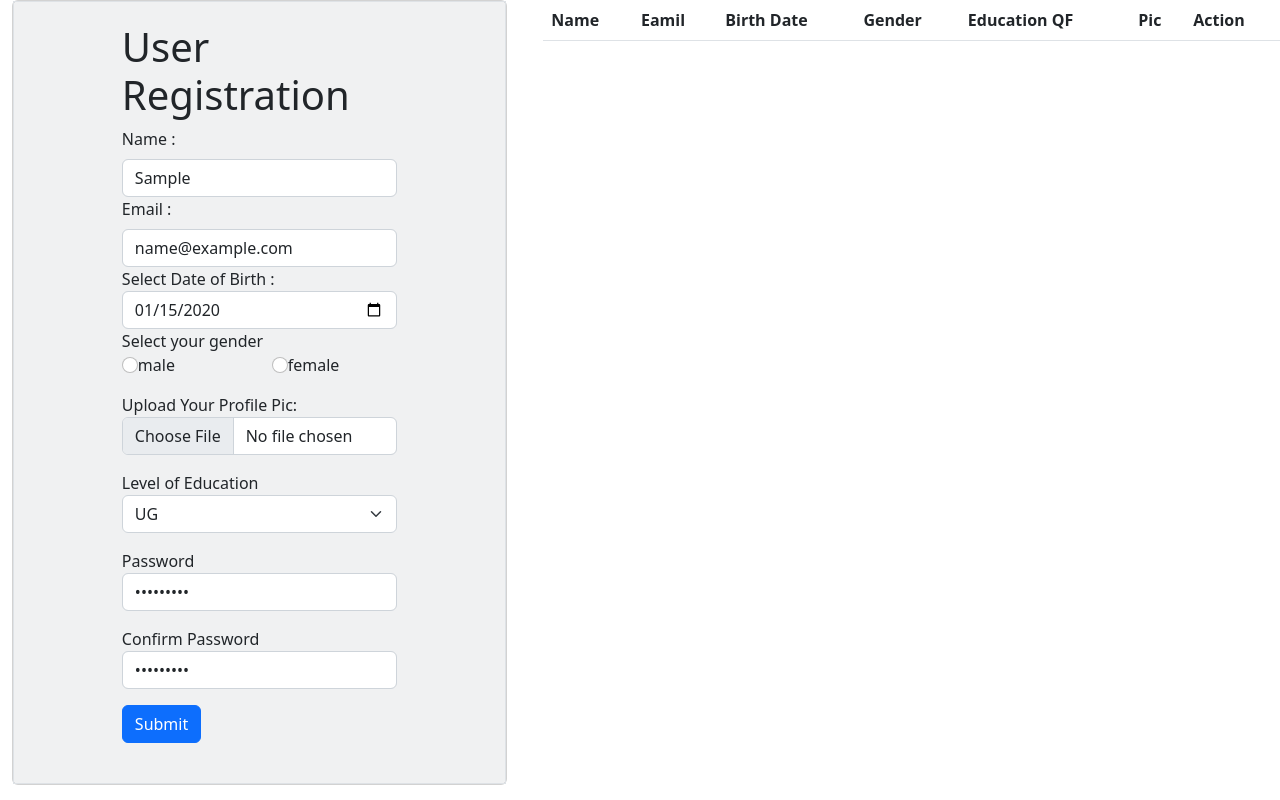
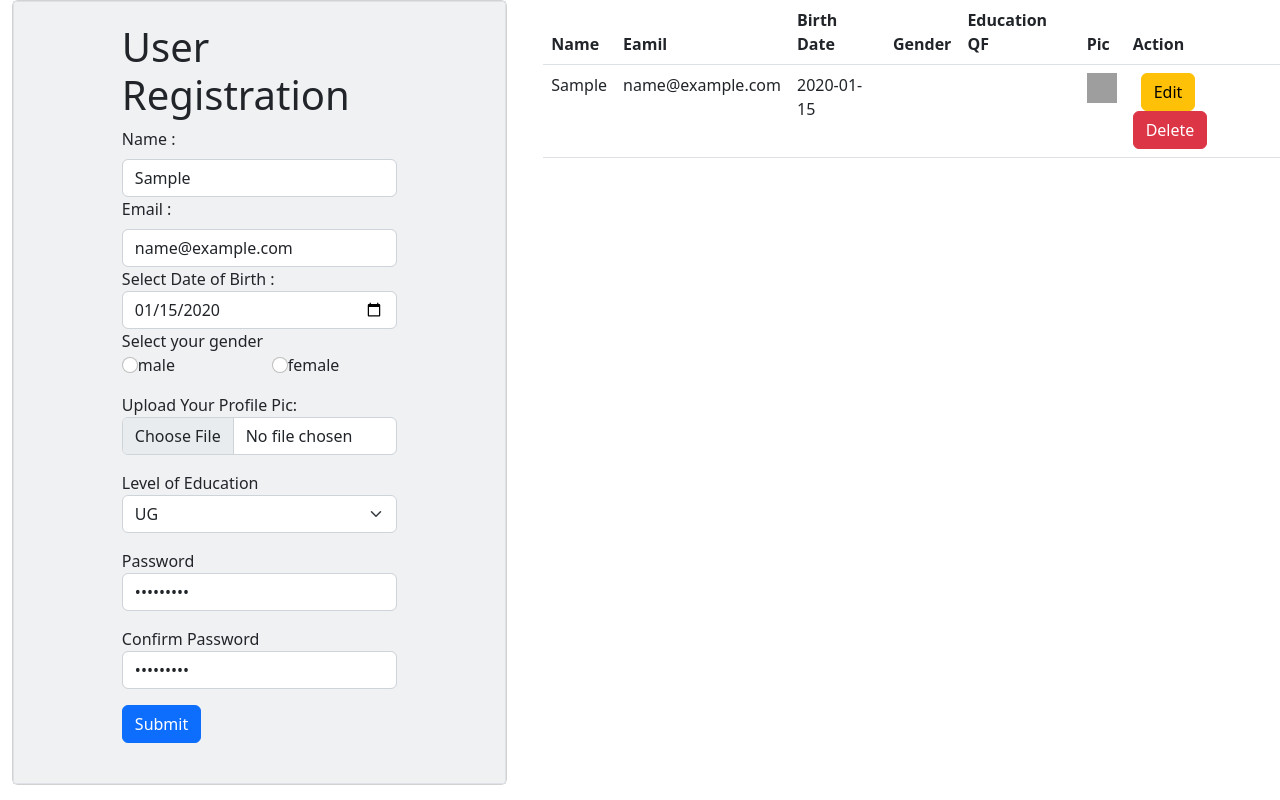
Before and after one commit to ashu7007/ReactTraining, a React (Create React App) app: page / in a window 1280 px wide. Both pictures are taken after typing "Sample", "name@example.com", "2020-01-15", "Sample123", "Sample123" into the empty fields and a click on the button "Submit". Built offline with nearby package versions, Linux system fonts and the light colour scheme; grey boxes are pictures that could not be loaded.

Commit message:
task day 8 fixed table issue

```diff
--- a/src/components/RegisterComponent/registerFormRedux.js
+++ b/src/components/RegisterComponent/registerFormRedux.js
@@ -2,16 +2,16 @@ import { useEffect } from "react";
 import DatePicker from "react-datepicker";
 import Select from "react-select";
 import { useSelector, useDispatch } from 'react-redux'
-import { addUser } from "../../reducer/reducer";
+import { addUser,updateFormValues} from "../../reducer/reducer";
 
 import "react-datepicker/dist/react-datepicker.css";
 import "bootstrap/dist/css/bootstrap.min.css";
 
 
 function RegisterComponent() {
-    console.log((state) => state.store.listItem);
-    const formValues = useSelector((state) => state.formValues);
-    const listItem = useSelector((state) => state.listItem);
+
+    const formValues = useSelector((state) => state.formValue.formValues);
+    const listItem = useSelector((state) => state.formValue.listItem);
 
     const formErrors = useSelector((state) => state.formErrors);
     const isSubmit = useSelector((state) => state.IsSubmit);
@@ -50,7 +50,8 @@ function RegisterComponent() {
 
 
     const handleChange = (e) => {
-        // const { name, value } = e.target;
+        const { name, value } = e.target;
+        dispatch(updateFormValues({name,value}));
         // setFormValues({ ...formValues, [name]: value });
     };
 
@@ -115,9 +116,11 @@ function RegisterComponent() {
     };
 
     const handleSubmit = (e) => {
+        console.log(e.target.name.value);
+        // console.log(formValues);
         e.preventDefault();
         // validate(formValues);
-        // dispatch(addUser(formValues))
+        dispatch(addUser());
         // setIsSubmit(true);
         // setlistItem(listItem => [...listItem, formValues])
         // console.log(listItem)
@@ -182,23 +185,24 @@ function RegisterComponent() {
         </div>
         )}
     }
-    // const tableRows = listItem.map((data,index) => {
-    //     return (
-    //       <tr key={index}>
-    //         <td>{data.name}</td>
-    //         <td>{data.email}</td>
-    //         <td>{data.dob}</td>
-    //         <td>{data.gender}</td>
-    //         <td>{data.eduLevel}</td>
-    //         <td><img width="30" height="30" src="https://st.depositphotos.com/2101611/3925/v/950/depositphotos_39258143-stock-illustration-businessman-avatar-profile-picture.jpg"/></td>
-    //         <td >
-    //             <button className="btn btn-warning mx-2" data-item={data} onClick={() => handleChoosedRow(data,index)}>Edit</button>
-    //             <button className="btn btn-danger mx-auto" onClick={() => removeHandler(index)}>Delete</button>
-    //         </td>
+    const tableRows = listItem.map((data,index) => {
+      console.log(data);
+        return (
+          <tr key={index}>
+            <td>{data.name}</td>
+            <td>{data.email}</td>
+            <td>{data.dob}</td>
+            <td>{data.gender}</td>
+            <td>{data.eduLevel}</td>
+            <td><img width="30" height="30" src="https://st.depositphotos.com/2101611/3925/v/950/depositphotos_39258143-stock-illustration-businessman-avatar-profile-picture.jpg"/></td>
+            <td >
+                <button className="btn btn-warning mx-2" data-item={data} onClick={() => handleChoosedRow(data,index)}>Edit</button>
+                <button className="btn btn-danger mx-auto" onClick={() => removeHandler(index)}>Delete</button>
+            </td>
 
-    //       </tr>
-    //     );
-    //   });
+          </tr>
+        );
+      });
 
   return (
     <div className="row">
@@ -360,7 +364,7 @@ function RegisterComponent() {
                 </tr>
             </thead>
             <tbody>
-            {/* {tableRows} */}
+            {tableRows}
             </tbody>
         </table>
     </div>
--- a/src/reducer/reducer.js
+++ b/src/reducer/reducer.js
@@ -59,12 +59,11 @@ export const formDataSlice= createSlice({
 
   reducers: {
 
-    addUser: (state,action) => {
-        console.log(action);
-        validate(action.payload.formValues);
+    addUser: (state) => {
+        validate(state.formValues);
         state.IsSubmit=true;
         state.formErrors = {};
-        state.listItem =  [...state.listItem, action.payload.formValues];
+        state.listItem =  [...state.listItem, state.formValues];
         state.formValues = {   name: "",
                                 email: "",
                                 dob:"",
@@ -83,6 +82,11 @@ export const formDataSlice= createSlice({
     },
     updateUser: (state, action) => {
       // state.listItem += action.payload
+    },
+
+    updateFormValues: (state, action)=>{
+      console.log(action.payload.name);
+      state.formValues ={...state.formValues, [action.payload.name]: action.payload.value};
     }
   }
 })
@@ -93,6 +97,6 @@ export const formDataSlice= createSlice({
 //     }
 //   })
 // Action creators are generated for each case reducer function
-export const { addUser, removeUser, updateUser } = formDataSlice.actions
+export const { addUser, removeUser, updateUser, updateFormValues } = formDataSlice.actions
 
 export default formDataSlice.reducer
```
